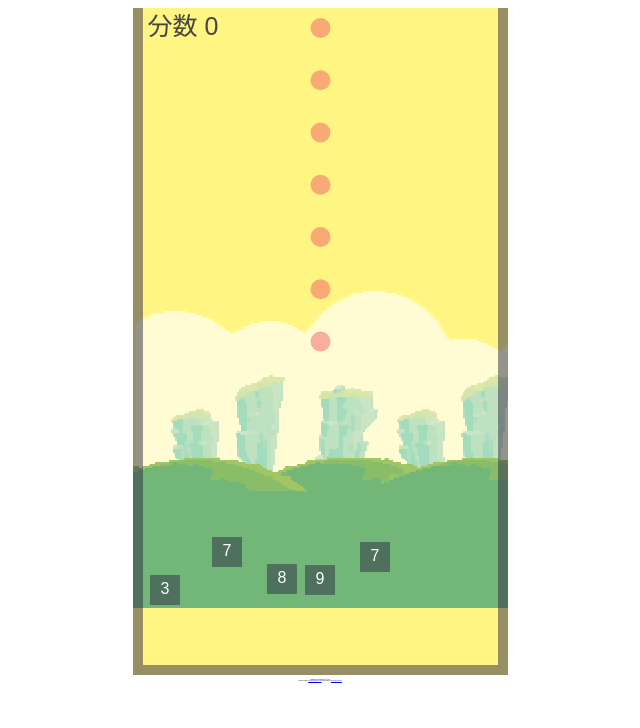
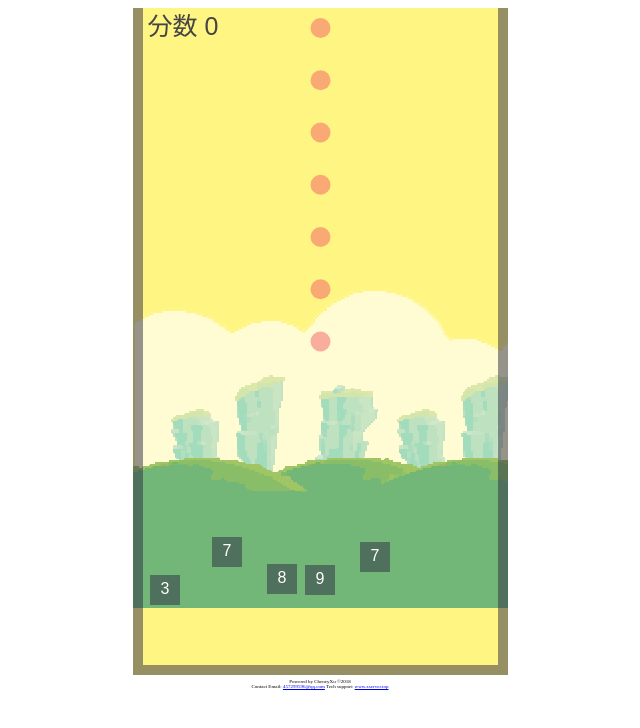
Before and after one commit to cheneyweb/wxgame-elastic, a website built with Parcel: page index.html in a window 1280 px wide. Shown: the whole page, without its empty margins (320-960 px from the left). Built offline with nearby package versions, Linux system fonts and the light colour scheme.

Commit message:
H5网页模式

```diff
--- a/index.html
+++ b/index.html
@@ -28,7 +28,7 @@
 	<script src="./game.js"></script>
 </body>
 
-<footer style="font-size: 0.1rem">
+<footer style="font-size: 5px">
 	<span>Powered by CheneyXu ©2018</span>
 	<br/>
 	<span>Contact Email:
--- a/package.json
+++ b/package.json
@@ -6,7 +6,7 @@
   "scripts": {
     "dev": "parcel index.html",
     "build": "parcel build index.html --public-url / --no-source-maps",
-    "build-github": "parcel build index.html --public-url /wxgame-elastic/dist/ "
+    "build-github": "parcel build index.html --public-url /wxgame-elastic/dist/ --no-source-maps"
   },
   "author": "cheneyxu",
   "license": "ISC",
```
Also changed, not shown: dist/index.html, 3 other files.
